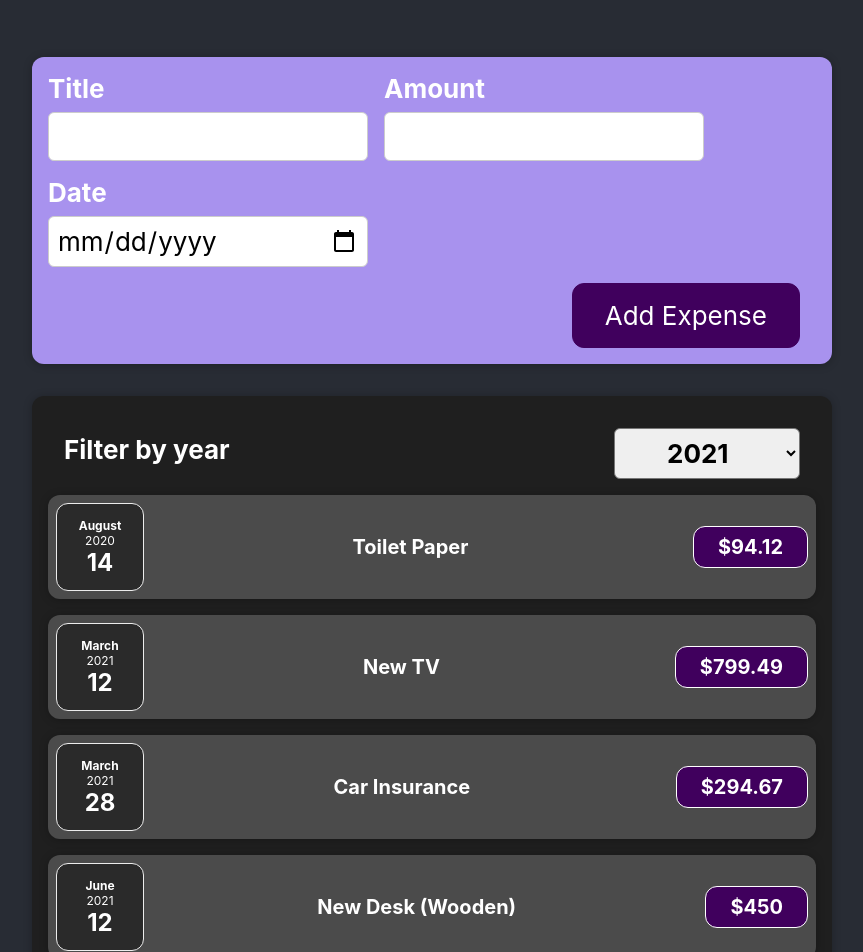
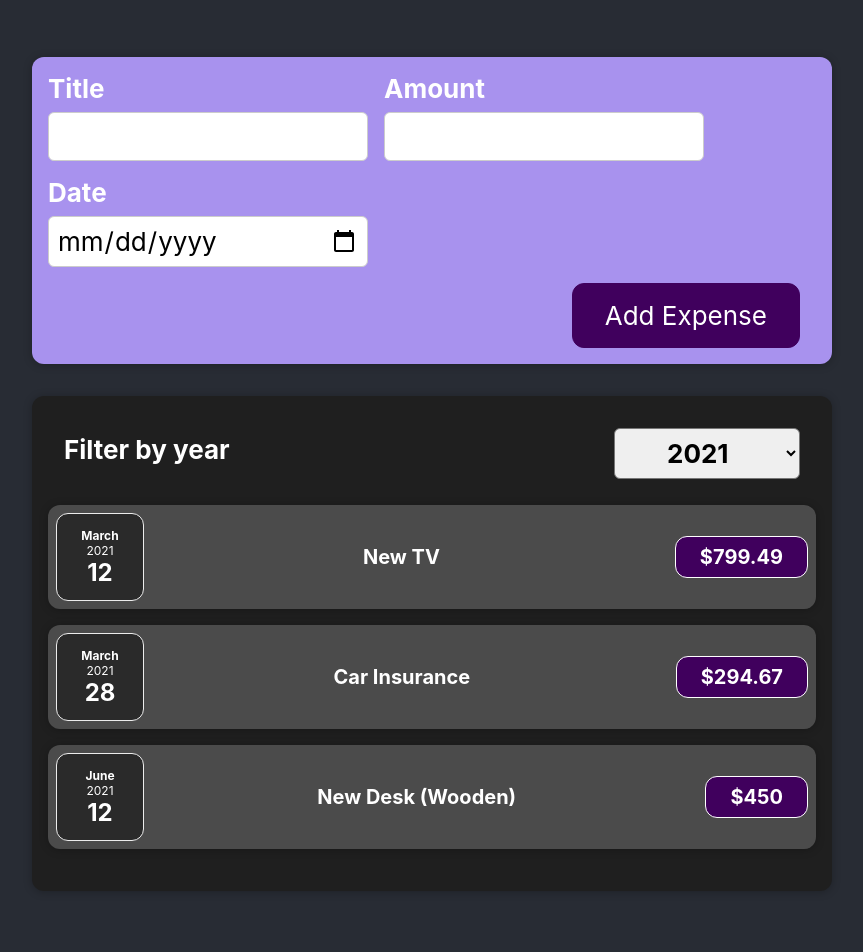
Before and after one commit to AntReyn12/expense-tracker, a React (Create React App) app: page / in a window 1280 px wide. Shown: the top 952 px of the page, without its empty margins (208-1071 px from the left). Built offline with nearby package versions, Linux system fonts and the light colour scheme.

Commit message:
added some conditional logic

```diff
--- a/src/components/Expenses/ExpenseItem.js
+++ b/src/components/Expenses/ExpenseItem.js
@@ -5,6 +5,7 @@
 
 const ExpenseItem = (props) => {
   return (
+    <li>
       <Card className="expense-item">
         <ExpenseDate date={props.date} />
         <div className="expense-item__description">
@@ -12,6 +13,7 @@
           <div className="expense-item__price">${props.amount}</div>
         </div>
       </Card>
+    </li>
   );
 };
 
--- a/src/components/Expenses/Expenses.js
+++ b/src/components/Expenses/Expenses.js
@@ -1,7 +1,7 @@
 import React, {useState} from "react";
-import ExpenseItem from "./ExpenseItem";
 import Card from "../UI/Card";
 import ExpensesFilter from "./ExpensesFilter";
+import ExpensesList from "./ExpensesList";
 import "./Expenses.css";
 
 const Expenses = (props) => {
@@ -10,12 +10,14 @@
     setUserYear(userInput);
   };
 
+  const filteredExpenses = props.items.filter((expense) => {
+    return expense.date.getFullYear().toString() === userYear;
+  });
+
   return (
     <Card className="expenses">
       <ExpensesFilter selected={userYear} getUserYear={saveUserYear} />
-      {props.items.map((expense) => (
-        <ExpenseItem key={expense.id} title={expense.title} amount={expense.amount} date={expense.date} />
-      ))}
+      <ExpensesList items={filteredExpenses} />
     </Card>
   );
 };
--- /dev/null
+++ b/src/components/Expenses/ExpensesList.css
@@ -0,0 +1,9 @@
+.expenses-list {
+  list-style: none;
+  padding: 0;
+}
+
+.expenses-list__fallback {
+  color: white;
+  text-align: center;
+}
--- /dev/null
+++ b/src/components/Expenses/ExpensesList.js
@@ -0,0 +1,18 @@
+import ExpenseItem from "./ExpenseItem";
+import "./ExpensesList.css";
+
+const ExpensesList = (props) => {
+  if (props.items.length === 0) {
+    return <h2 className="expenses-list__fallback">Found no expenses.</h2>;
+  }
+
+  return (
+    <ul className="expenses-list">
+      {props.items.map((expense) => (
+        <ExpenseItem key={expense.id} title={expense.title} amount={expense.amount} date={expense.date} />
+      ))}
+    </ul>
+  );
+};
+
+export default ExpensesList;
```
Lines whose indentation alone changed are shown as unchanged.
